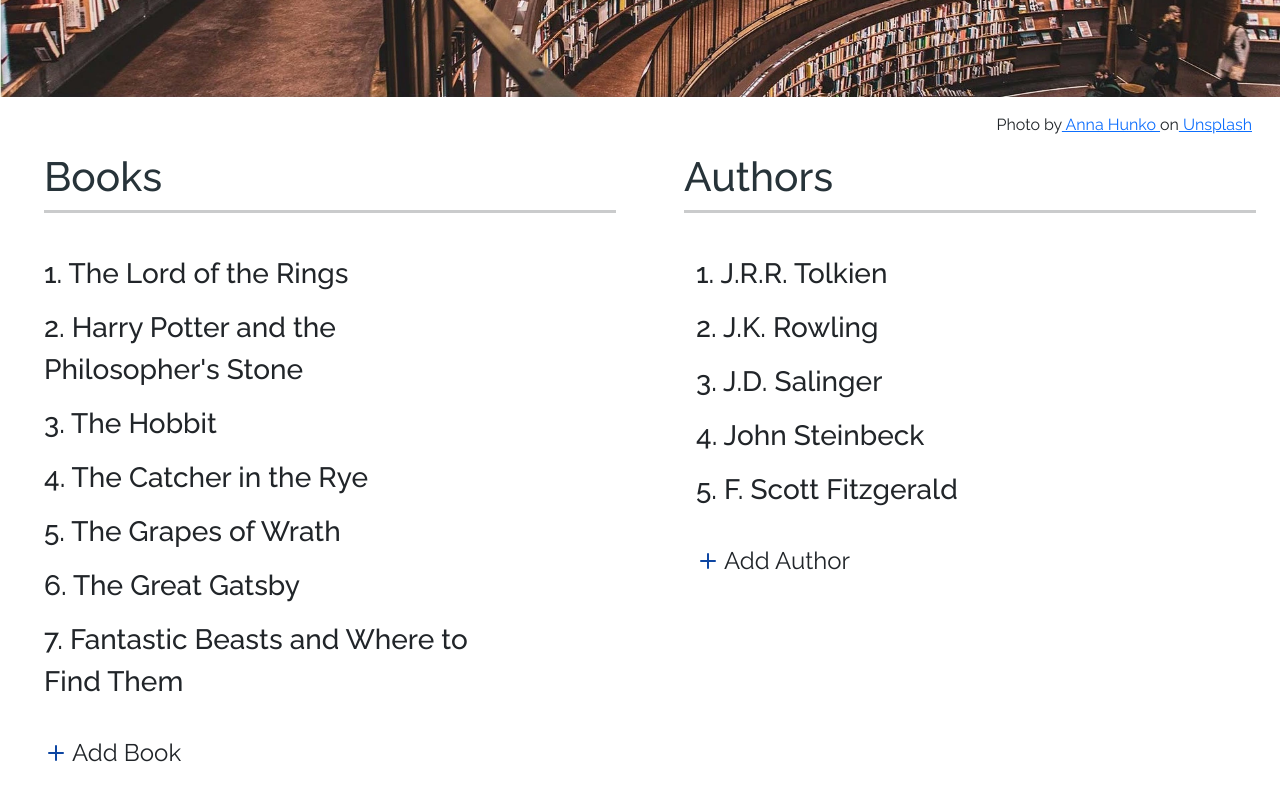
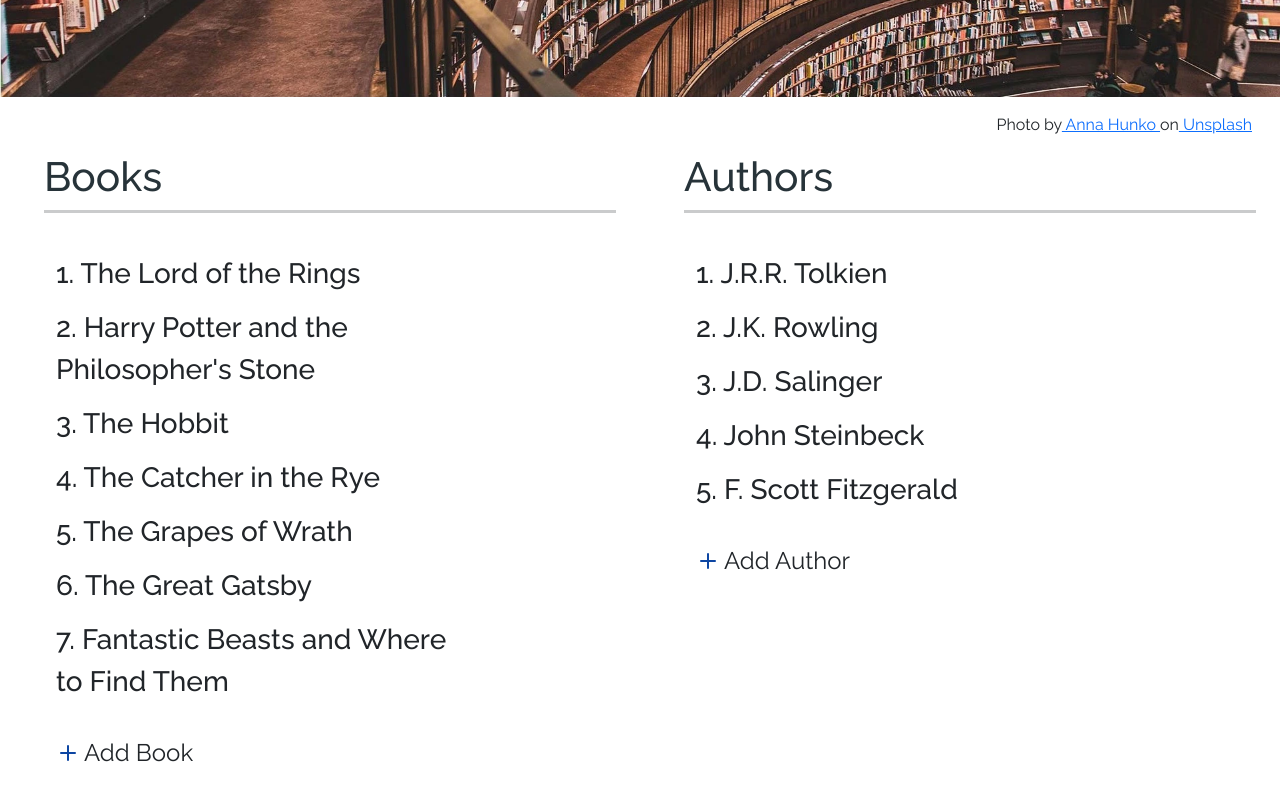
Before and after one commit to bitdevlk/library-spa, a React (Create React App) app: page / in a window 1280 px wide. Shown: the part 432-1232 px from the top of the page. Built offline with nearby package versions, Linux system fonts and the light colour scheme.

Commit message:
Fix margin of Book list

```diff
--- a/src/components/Book/BookList.tsx
+++ b/src/components/Book/BookList.tsx
@@ -74,7 +74,7 @@ const BookList: FunctionComponent = () => {
     }
 
     return (
-        <Row className="px-0 my-3 row-cols-1">
+        <Row className="mx-0 px-0 my-3 row-cols-1">
             <Col className="">
                 {
                     books.length === 0 ?
```
